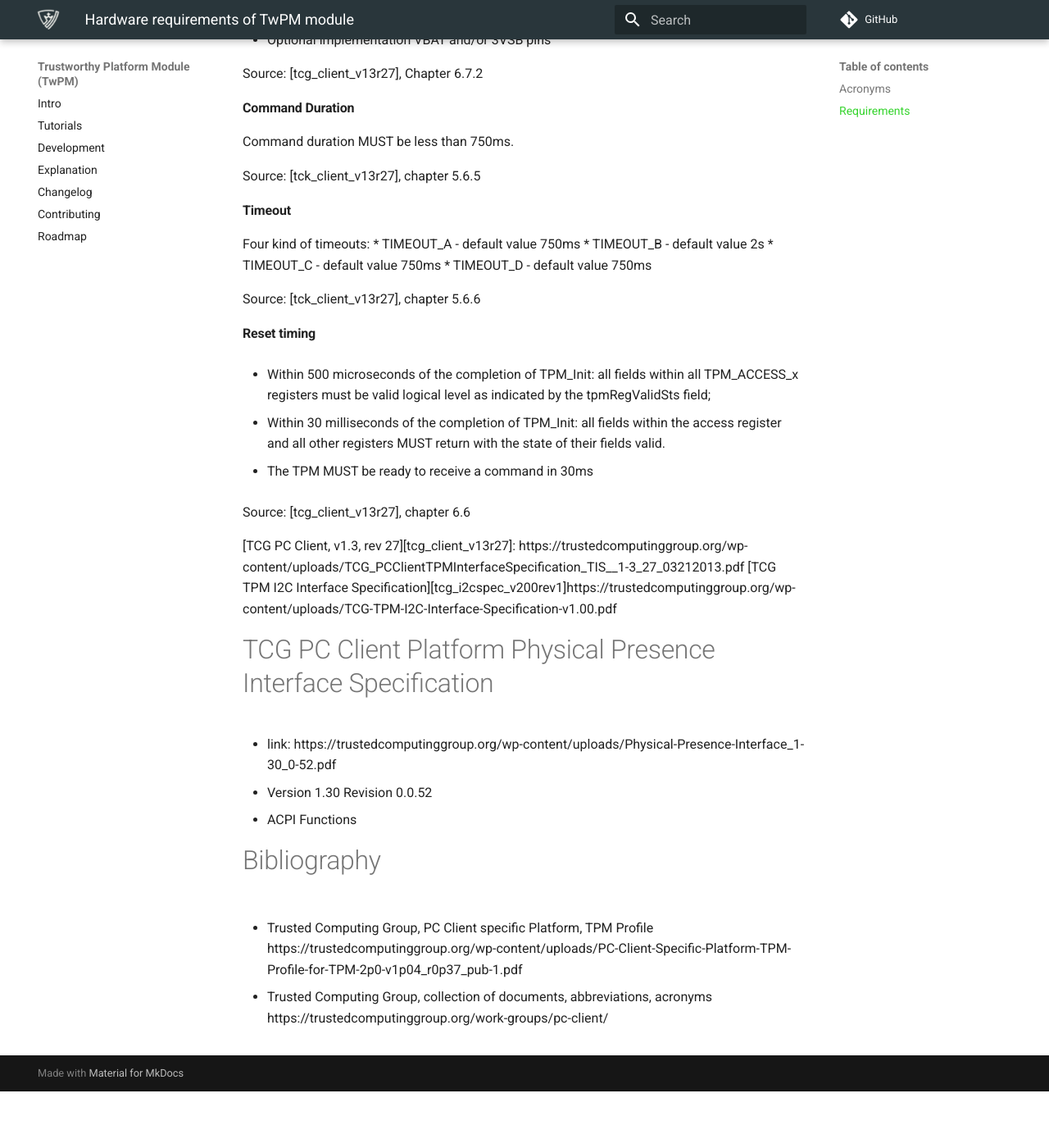
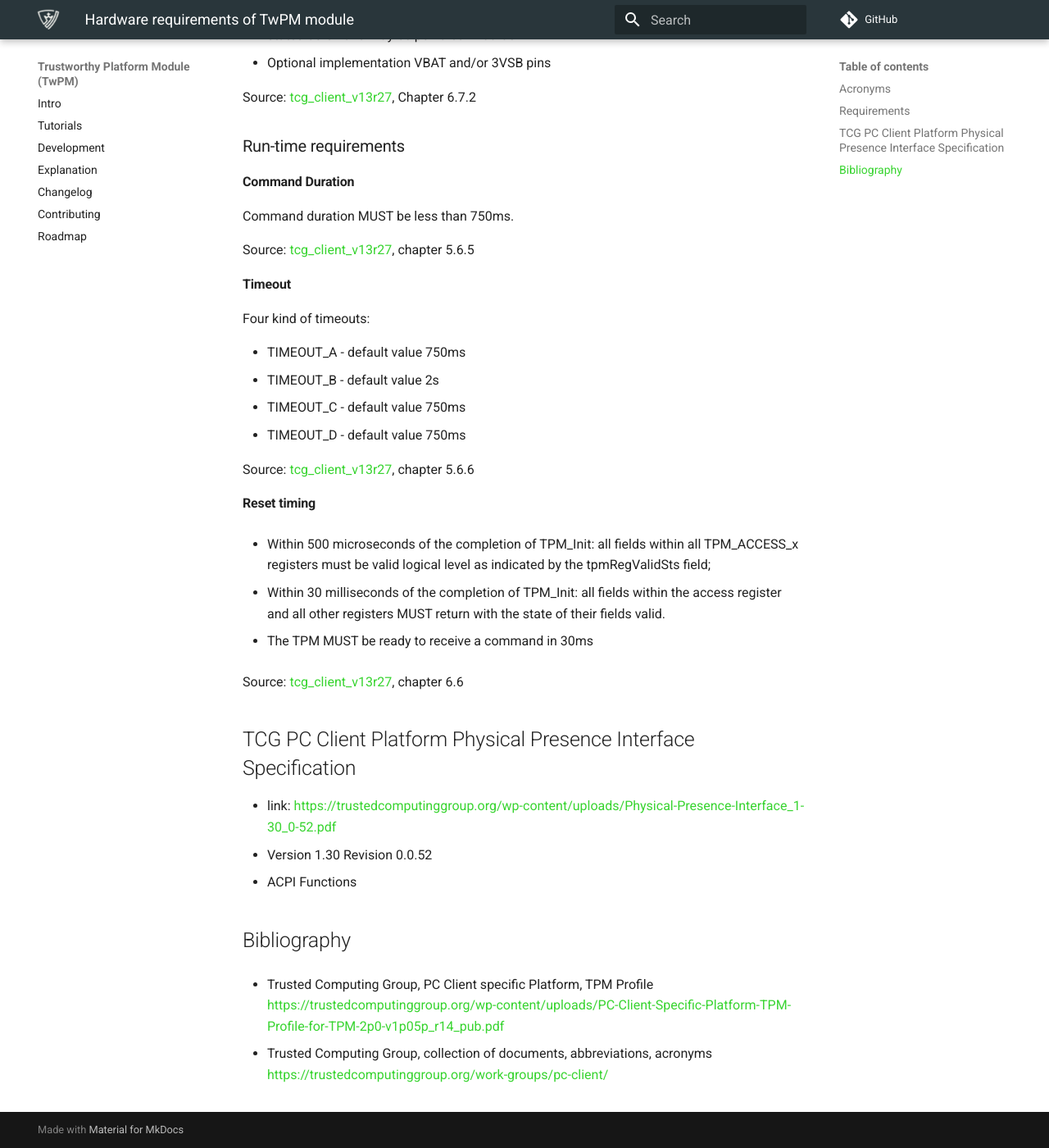
Before and after one commit to Dasharo/twpm-docs, an MkDocs documentation site: the page built from docs/requirements/requirements.md, in a window 1280 px wide and 1400 px high, scrolled down 1381 px. Shown: the whole window at 82% size. Built offline with MkDocs 1.6.1 and Material for MkDocs 9.7.7, drawn with Linux system fonts in a browser that asks for light colours; comment, search, counter and statistics services are not loaded; before the commit the page ends 2712 px from its top, so only the background shows below that; some of the changed text lies outside the part shown.

Commit message:
requirements.md: correct misspelling

```diff
--- a/docs/requirements/requirements.md
+++ b/docs/requirements/requirements.md
@@ -1,8 +1,12 @@
 # Hardware requirements of TwPM module
+
+[tcg_client_v13r27]:<https://trustedcomputinggroup.org/wp-content/uploads/TCG_PCClientTPMInterfaceSpecification_TIS__1-3_27_03212013.pdf>
+[tcg_client_PTP_v1p5r14]:<https://trustedcomputinggroup.org/wp-content/uploads/PC-Client-Specific-Platform-TPM-Profile-for-TPM-2p0-v1p05p_r14_pub.pdf>
 
 ## Acronyms
 
-* Legend:
+Legend:
+
 * PTP – Platform TPM Profile
 * CRB – Command Response Buffer interface
 * DDWG – Device Driver’s Writers Guide
@@ -15,15 +19,17 @@
 
 #### Power supply voltage
 
-1. TPM MUST support a supply voltage of 1.8V or 3.3V.
-2. TPM MAY support supply and I/O voltages of both 1.8V and 3.3V.
-3. TPM MAY support other supply voltages.
+* TPM MUST support a supply voltage of 1.8V or 3.3V.
+* TPM MAY support supply and I/O voltages of both 1.8V and 3.3V.
+* TPM MAY support other supply voltages.
 
 Source: [tcg_client_v13r27] l.1373-1375
 
 #### Power supply max current
 
 Maximum power supply taken by TPM MUST be 250mA.
+
+Source: [tcg_client_PTP_v1p5r14], Table 60, VDD row
 
 ### SPI Interface
 
@@ -34,41 +40,41 @@
 
 Source: [tcg_client_v13r27] Chapter 6.4.1, line 1331
 
-#### Voltage levels
+### Voltage levels
 
 1. TPM MUST support a supply and I/O voltage of 1.8V or 3.3V
-2. TPM MAY support supply and I/O voltages of both 1.8 and 3.3V.
-3. TPM MAY support other supply and I/O voltages.
+1. TPM MAY support supply and I/O voltages of both 1.8 and 3.3V.
+1. TPM MAY support other supply and I/O voltages.
 
 Source: [tcg_client_v13r27] l.1373-1375
 
-#### Power supply
-
-
 #### Power sequence
 
-  * TPM_Init (LRESET#/SPI_RST#) signal connected to platform CPU Reset signal
-  * TPM main power pins (3V) must be connected such that the TPM is powered
+* TPM_Init (LRESET#/SPI_RST#) signal connected to platform CPU Reset signal
+* TPM main power pins (3V) must be connected such that the TPM is powered
   during ACPI states S0-S2 and may be powered in S3-S5
-  * Optional implementation VBAT and/or 3VSB pins
+* Optional implementation VBAT and/or 3VSB pins
 
 Source: [tcg_client_v13r27], Chapter 6.7.2
+
+### Run-time requirements
 
 #### Command Duration
 
 Command duration MUST be less than 750ms.
 
-Source: [tck_client_v13r27], chapter 5.6.5
+Source: [tcg_client_v13r27], chapter 5.6.5
 
 #### Timeout
 
 Four kind of timeouts:
- * TIMEOUT_A - default value 750ms
- * TIMEOUT_B - default value 2s
- * TIMEOUT_C - default value 750ms
- * TIMEOUT_D - default value 750ms
 
-Source: [tck_client_v13r27], chapter 5.6.6
+* TIMEOUT_A - default value 750ms
+* TIMEOUT_B - default value 2s
+* TIMEOUT_C - default value 750ms
+* TIMEOUT_D - default value 750ms
+
+Source: [tcg_client_v13r27], chapter 5.6.6
 
 #### Reset timing
 
@@ -77,25 +83,23 @@
  as indicated by the tpmRegValidSts field;
 
 * Within 30 milliseconds of the completion of TPM_Init:
- all fields within the access register and all other registers MUST return
-with the state of their fields valid.
+  all fields within the access register and all other registers MUST return
+  with the state of their fields valid.
 
 * The TPM MUST be ready to receive a command in 30ms
 
 Source: [tcg_client_v13r27], chapter 6.6
 
+## TCG PC Client Platform Physical Presence Interface Specification
 
-[TCG PC Client, v1.3, rev 27][tcg_client_v13r27]: https://trustedcomputinggroup.org/wp-content/uploads/TCG_PCClientTPMInterfaceSpecification_TIS__1-3_27_03212013.pdf
-[TCG TPM I2C Interface Specification][tcg_i2cspec_v200rev1]https://trustedcomputinggroup.org/wp-content/uploads/TCG-TPM-I2C-Interface-Specification-v1.00.pdf
-
-
-# TCG PC Client Platform Physical Presence Interface Specification
-* link: https://trustedcomputinggroup.org/wp-content/uploads/Physical-Presence-Interface_1-30_0-52.pdf
+* link: <https://trustedcomputinggroup.org/wp-content/uploads/Physical-Presence-Interface_1-30_0-52.pdf>
 * Version 1.30 Revision 0.0.52
 * ACPI Functions
-# Bibliography
+
+## Bibliography
+
 * Trusted Computing Group, PC Client specific Platform, TPM Profile
-https://trustedcomputinggroup.org/wp-content/uploads/PC-Client-Specific-Platform-TPM-Profile-for-TPM-2p0-v1p04_r0p37_pub-1.pdf
+<https://trustedcomputinggroup.org/wp-content/uploads/PC-Client-Specific-Platform-TPM-Profile-for-TPM-2p0-v1p05p_r14_pub.pdf>
 
 * Trusted Computing Group, collection of documents, abbreviations, acronyms
-https://trustedcomputinggroup.org/work-groups/pc-client/
+<https://trustedcomputinggroup.org/work-groups/pc-client/>
```
Also changed, not shown: docs/requirements/hardware-proposal.md (added, +90 -0 lines).
